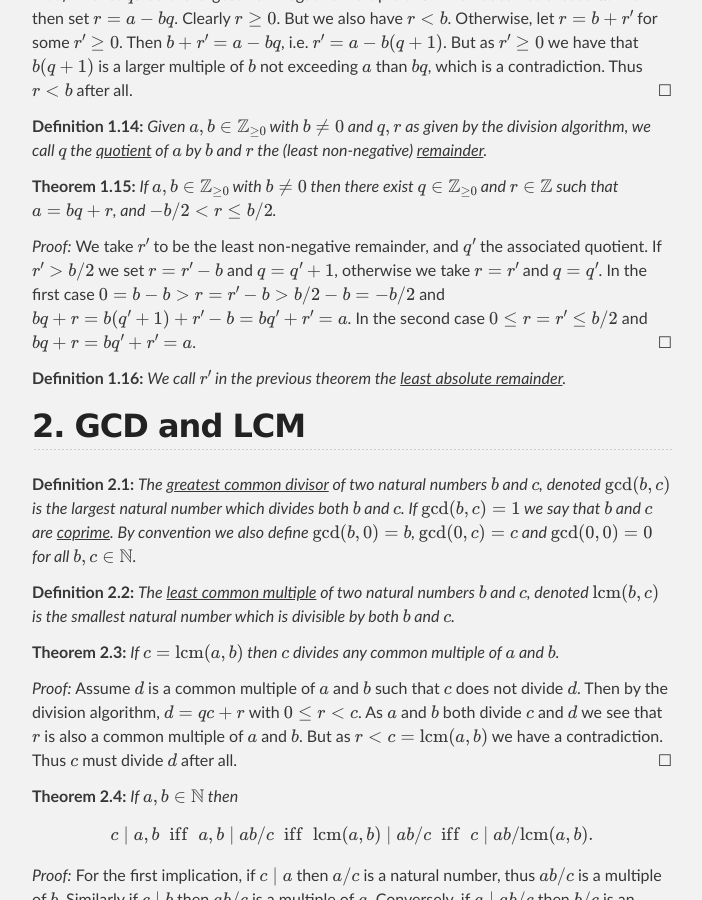
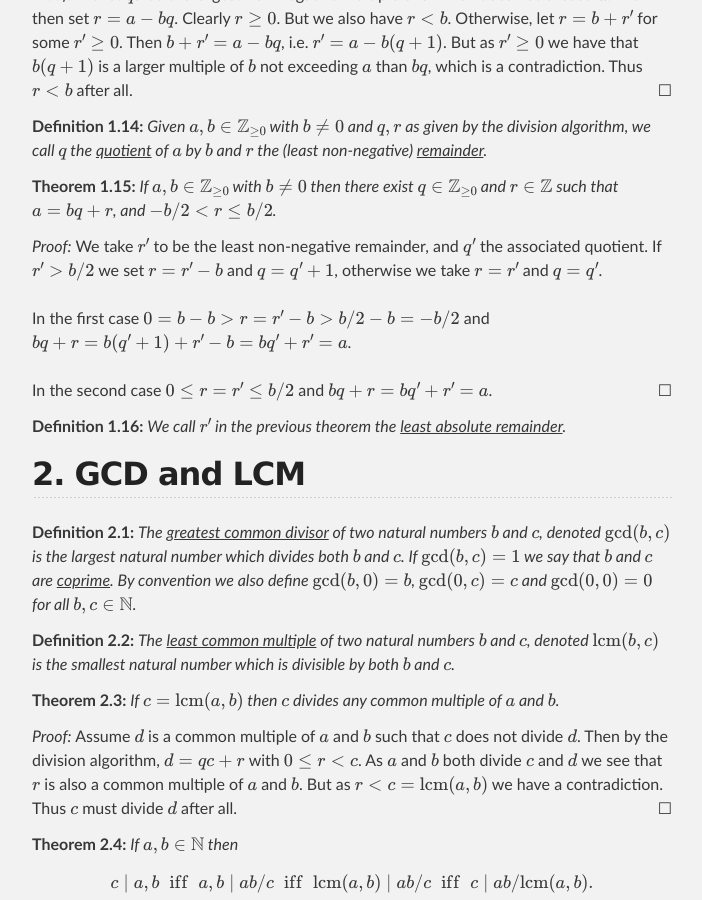
Before and after one commit to wbhart/SimpleMath, a Jekyll site: the page built from test.html, in a window 1280 px wide and 900 px high, scrolled down 1362 px. Shown: the whole window, without its empty margins (288-990 px from the left). Built offline with Jekyll 4.4.1, drawn with Linux system fonts in a browser that asks for light colours; formulas are drawn with MathJax 3.

```diff
--- a/test.html
+++ b/test.html
@@ -92,9 +92,9 @@ $q \in \Z_{\geq 0}$ and $r \in \Z$ such that $a = bq + r$, and $-b/2 < r \leq b/
 </theorem>
 
 <proof> We take $r'$ to be the least non-negative remainder, and $q'$ the associated quotient. If $r' > b/2$ we set
-$r = r' - b$ and $q = q' + 1$, otherwise we take $r = r'$ and $q = q'$.
+$r = r' - b$ and $q = q' + 1$, otherwise we take $r = r'$ and $q = q'$. </br></br>
 
-In the first case $0 = b - b > r = r' - b > b/2 - b = -b/2$ and $bq + r = b(q' + 1) + r' - b = bq' + r' = a$.
+In the first case $0 = b - b > r = r' - b > b/2 - b = -b/2$ and $bq + r = b(q' + 1) + r' - b = bq' + r' = a$. </br></br>
 
 In the second case $0 \leq r = r' \leq b/2$ and $bq + r = bq' + r' = a$.
 </proof>
```
